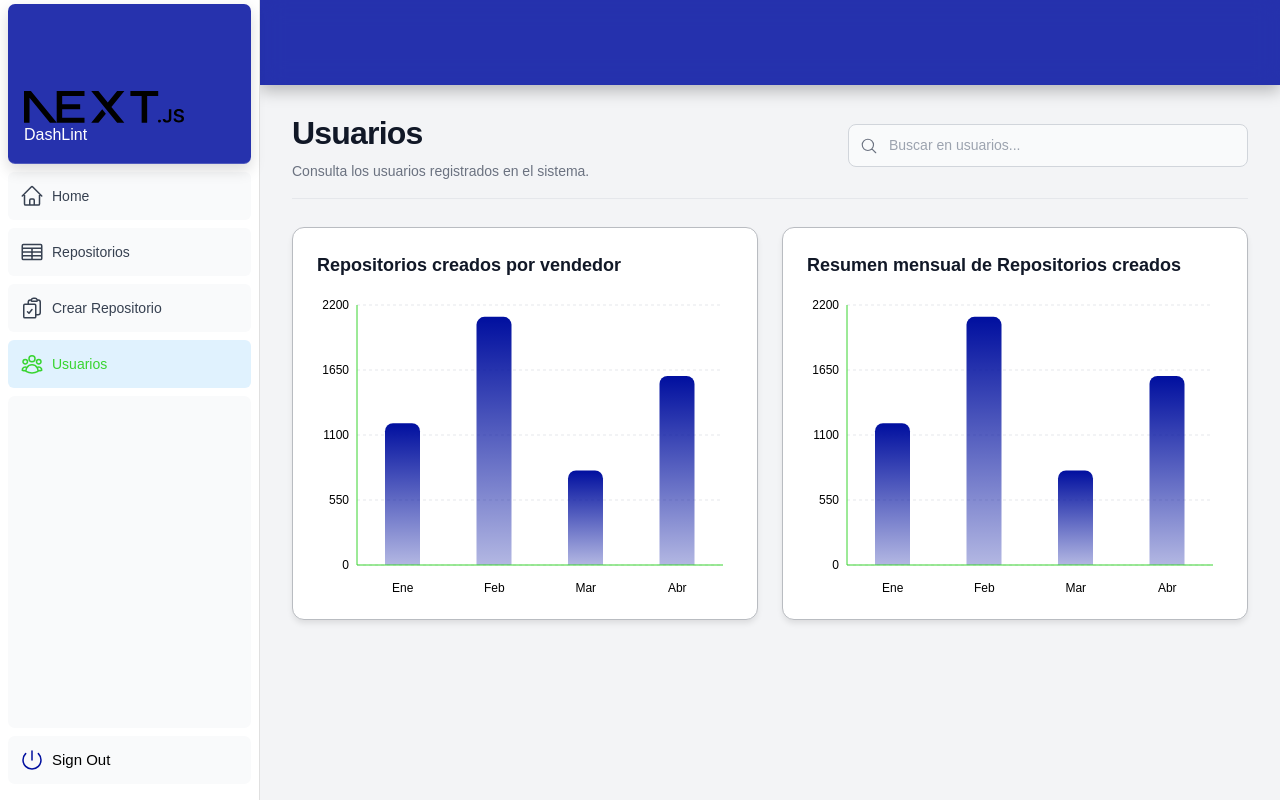
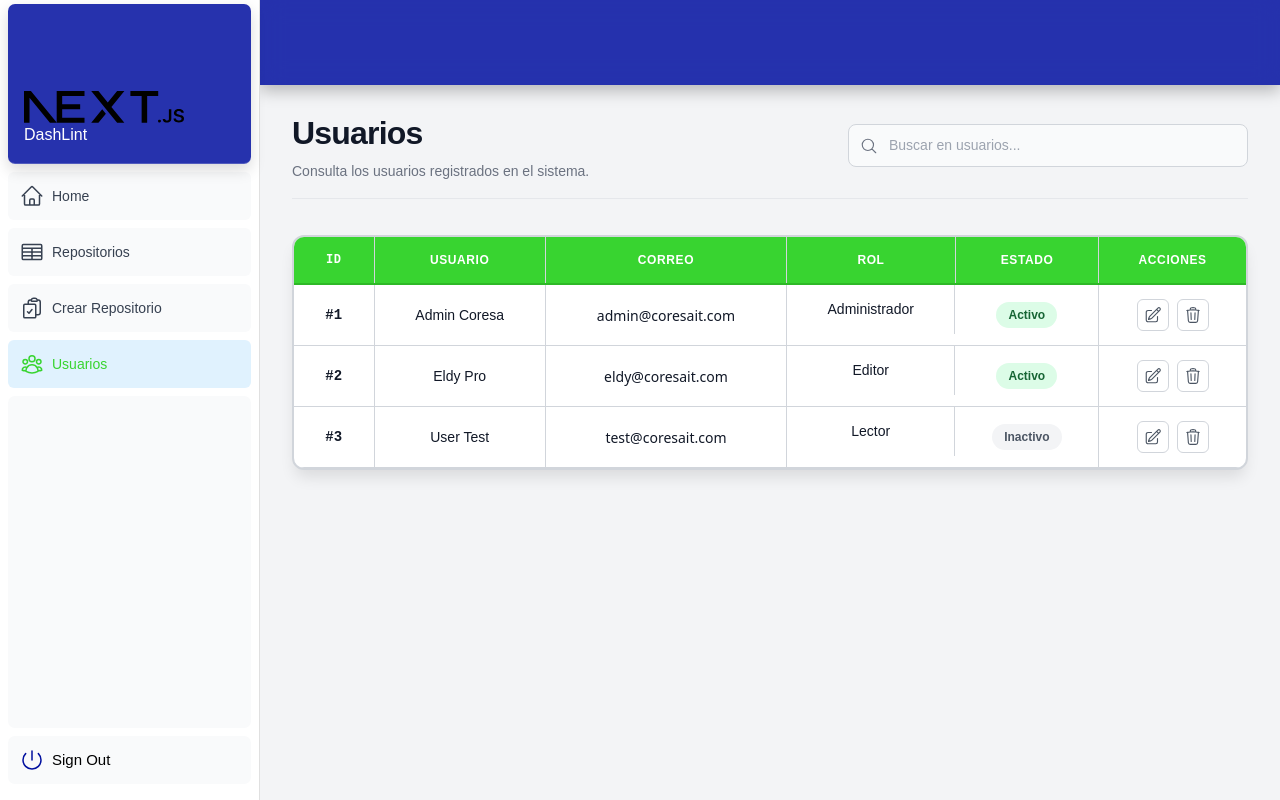
Before and after one commit to Rivero727/DashLint, a Next.js app: page /dashboard/users in a window 1280 px wide. Built offline with nearby package versions, Linux system fonts and the light colour scheme.

Commit message:
Ajustes menores y finalizacion de Usuarios-Falta logica

```diff
--- a/src/app/dashboard/forms/page.tsx
+++ b/src/app/dashboard/forms/page.tsx
@@ -1,5 +1,4 @@
 import RepoForm from "@/components/_repo-form/repo-form";
-import SearchBar from "@/components/_searchbar/searchbar";
 import styles from "@/components/ui/dashboard.module.css";
 
 export default function Page() {
--- a/src/app/dashboard/users/page.tsx
+++ b/src/app/dashboard/users/page.tsx
@@ -1,7 +1,6 @@
 import styles from "@/components/ui/dashboard.module.css";
-import SummaryChart from "@/components/_summary-chart/summary-chart";
-import VendorRepos from "@/components/_vendor-repos/vendor-repos";
 import SearchBar from "@/components/_searchbar/searchbar";
+import UsersTable from "@/components/_userstable/userstable";
 
 export default function Page() {
   return (
@@ -15,14 +14,12 @@ export default function Page() {
               Consulta los usuarios registrados en el sistema.
             </p>
           </div>
-
           <SearchBar placeholder="Buscar en usuarios..." />
         </div>
 
         <div className={styles.spacer}>
-          <div className={styles.gridContainer}>
-            <VendorRepos />
-            <SummaryChart />
+          <div className={styles.fullWidth}>
+            <UsersTable />
           </div>
         </div>
       </main>
--- a/src/app/page.tsx
+++ b/src/app/page.tsx
@@ -6,7 +6,6 @@ import styles from "@/components/ui/home.module.css";
 export default function Home() {
   return (
     <div className="flex min-h-screen flex-col items-center">
-      {/* Header de color */}
       <header className={styles.header}></header>
       {/* Contenido principal */}
       <main className="flex flex-1 flex-col items-center justify-center p-8 gap-6">
--- a/src/components/_repo-table/repotables.tsx
+++ b/src/components/_repo-table/repotables.tsx
@@ -22,8 +22,7 @@ export default function RepoTable() {
       <table className={styles.table}>
         <thead>
           <tr>
-            {/* Aplicamos idHeader para centrar y diferenciar el título del ID */}
-            <th className={styles.idHeader}>ID</th>
+            <th className={styles.idCell}>ID</th>
             <th>Vendedor</th>
             <th>Repositorio</th>
             <th>Fecha de Creación</th>
--- /dev/null
+++ b/src/components/_userstable/userstable.tsx
@@ -0,0 +1,120 @@
+"use client";
+
+import { useState } from 'react';
+import styles from '@/components/ui/users-view.module.css';
+import { PencilSquareIcon, TrashIcon, ExclamationTriangleIcon, UserCircleIcon } from '@heroicons/react/24/outline';
+
+const MOCK_USERS = [
+  { id: 1, name: "Admin Coresa", email: "admin@coresait.com", role: "Administrador", status: "Activo" },
+  { id: 2, name: "Eldy Pro", email: "eldy@coresait.com", role: "Editor", status: "Activo" },
+  { id: 3, name: "User Test", email: "test@coresait.com", role: "Lector", status: "Inactivo" },
+];
+
+export default function UsersTable() {
+  const [showDeleteModal, setShowDeleteModal] = useState(false);
+  const [showRoleModal, setShowRoleModal] = useState(false);
+  const [selectedUser, setSelectedUser] = useState<typeof MOCK_USERS[0] | null>(null);
+
+  const openDelete = (user: typeof MOCK_USERS[0]) => {
+    setSelectedUser(user);
+    setShowDeleteModal(true);
+  };
+
+  const openRole = (user: typeof MOCK_USERS[0]) => {
+    setSelectedUser(user);
+    setShowRoleModal(true);
+  };
+
+  return (
+    <>
+      <div className={styles.tableWrapper}>
+        <table className={styles.table}>
+          <thead>
+            <tr>
+              <th className={styles.idCell}>ID</th>
+              <th>Usuario</th>
+              <th>Correo</th>
+              <th>Rol</th>
+              <th>Estado</th>
+              <th>Acciones</th>
+            </tr>
+          </thead>
+          <tbody>
+            {MOCK_USERS.map((user) => (
+              <tr key={user.id}>
+                <td className={styles.idCell}>#{user.id}</td>
+                <td><span className={styles.userName}>{user.name}</span></td>
+                <td className={styles.emailCell}>{user.email}</td>
+                <td className={styles.userName}>{user.role}</td>
+                <td>
+                  <span className={`${styles.statusBadge} ${user.status === 'Activo' ? styles.active : styles.inactive}`}>
+                    {user.status}
+                  </span>
+                </td>
+                <td>
+                  <div className={styles.actionsCell}>
+                    <button
+                      className={styles.actionBtn}
+                      title="Cambiar Rol"
+                      onClick={() => openRole(user)}
+                    >
+                      <PencilSquareIcon style={{ width: 18 }} />
+                    </button>
+                    <button
+                      className={`${styles.actionBtn} ${styles.deleteBtn}`}
+                      title="Eliminar"
+                      onClick={() => openDelete(user)}
+                    >
+                      <TrashIcon style={{ width: 18 }} />
+                    </button>
+                  </div>
+                </td>
+              </tr>
+            ))}
+          </tbody>
+        </table>
+      </div>
+
+      {/* MODAL CAMBIAR ROL */}
+      {showRoleModal && selectedUser && (
+        <div className={styles.modalOverlay}>
+          <div className={styles.modal}>
+            <UserCircleIcon className={styles.modalIconRole} />
+            <h3 className={styles.modalTitle}>Cambiar Rol de Usuario</h3>
+            <p className={styles.modalText}>
+              Selecciona el nuevo nivel de acceso para <strong>{selectedUser.name}</strong>.
+            </p>
+
+            <select className={styles.roleSelect} defaultValue={selectedUser.role}>
+              <option value="Administrador">Administrador</option>
+              <option value="Editor">Editor</option>
+              <option value="Lector">Lector</option>
+            </select>
+
+            <div className={styles.modalActions}>
+              <button className={styles.btnCancel} onClick={() => setShowRoleModal(false)}>Cancelar</button>
+              <button className={styles.btnConfirmRole} onClick={() => setShowRoleModal(false)}>Guardar Cambio</button>
+            </div>
+          </div>
+        </div>
+      )}
+
+      {/* MODAL ELIMINAR */}
+      {showDeleteModal && selectedUser && (
+        <div className={styles.modalOverlay}>
+          <div className={styles.modal}>
+            <ExclamationTriangleIcon className={styles.modalIcon} />
+            <h3 className={styles.modalTitle}>¿Eliminar usuario?</h3>
+            <p className={styles.modalText}>
+              Estás a punto de eliminar a <strong>{selectedUser.name}</strong>. Esta acción no se puede deshacer.
+            </p>
+            <div className={styles.modalActions}>
+              <button className={styles.btnCancel} onClick={() => setShowDeleteModal(false)}>Cancelar</button>
+              <button className={styles.btnConfirm} onClick={() => setShowDeleteModal(false)}>Eliminar</button>
+            </div>
+          </div>
+        </div>
+      )}
+    </>
+  );
+}
--- a/src/components/ui/repo-form.module.css
+++ b/src/components/ui/repo-form.module.css
@@ -57,6 +57,7 @@
   font-size: 14px;
   transition: all 0.2s ease;
   outline: none;
+  color: #111827;
 }
 
 .input:focus, .textarea:focus {
--- a/src/components/ui/repo-table.module.css
+++ b/src/components/ui/repo-table.module.css
@@ -27,6 +27,7 @@
   padding: 14px 16px;
   border-right: 1px solid #d1d5db;
   font-size: 14px;
+  color: #111827;
 }
 
 .table th:last-child,
@@ -47,7 +48,6 @@
   width: 80px;
   font-family: monospace;
   font-weight: 700;
-  color: #111827;
 }
 
 .table tbody tr {
@@ -60,13 +60,10 @@
 }
 
 .vendorCell {
-  font-weight: 500;
   color: #111827;
 }
 
 .nameCell {
-  color: #111827;
-  font-weight: 700;
   cursor: pointer;
   padding: 4px 8px;
   border-radius: 4px;
@@ -74,7 +71,6 @@
 }
 
 .nameCell:hover {
-  background-color: #e0f2fe;
   color: #38d430;
 }
 
--- a/src/components/ui/searchbar.module.css
+++ b/src/components/ui/searchbar.module.css
@@ -14,7 +14,7 @@
   outline: none;
   transition: all 0.2s ease;
   background-color: #f9fafb;
-  color: #1f2937;
+  color: #111827;
 }
 
 .input::placeholder {
--- /dev/null
+++ b/src/components/ui/users-view.module.css
@@ -0,0 +1,201 @@
+.tableWrapper {
+  width: 100%;
+  background-color: #ffffff;
+  border-radius: 12px;
+  border: 2px solid #d1d5db;
+  box-shadow: 0 10px 15px -3px rgba(0, 0, 0, 0.1);
+  overflow: hidden;
+  margin-top: 8px;
+}
+
+.table {
+  width: 100%;
+  border-collapse: collapse;
+  text-align: center;
+}
+
+.table thead {
+  background-color: #38d430;
+  border-bottom: 2px solid #2eb827;
+}
+
+.table th,
+.table td {
+  padding: 14px 16px;
+  border-right: 1.5px solid #d1d5db;
+  font-size: 14px;
+  color: #111827
+}
+
+.table th:last-child,
+.table td:last-child {
+  border-right: none;
+}
+
+.table th {
+  font-weight: 700;
+  color: #ffffff;
+  text-transform: uppercase;
+  font-size: 12px;
+  letter-spacing: 0.05em;
+}
+
+.table tbody tr {
+  border-bottom: 1.5px solid #d1d5db;
+  transition: background-color 0.2s ease;
+}
+
+.table tbody tr:hover {
+  background-color: #f0fdf4;
+}
+
+/* --- CLASES ESPECÍFICAS DE USUARIOS --- */
+
+.idCell {
+  width: 80px;
+  font-family: monospace;
+  font-weight: 700;
+}
+
+.emailCell {
+  color: #6b7280;
+  font-family: ui-sans-serif, system-ui;
+}
+
+.userName {
+  display: block;
+}
+
+.userEmail {
+  display: block;
+  font-size: 12px;
+  color: #6b7280;
+
+}
+
+.statusBadge {
+  padding: 4px 12px;
+  border-radius: 99px;
+  font-size: 12px;
+  font-weight: 700;
+  display: inline-block;
+}
+
+.active { background-color: #dcfce7; color: #166534; }
+.inactive { background-color: #f3f4f6; color: #4b5563; }
+
+.actionsCell {
+  display: flex;
+  justify-content: center;
+  gap: 8px;
+  border-right: none !important;
+}
+
+.actionBtn {
+  padding: 6px;
+  border-radius: 6px;
+  border: 1.5px solid #d1d5db;
+  background: white;
+  cursor: pointer;
+  color: #4b5563;
+  transition: all 0.2s;
+  display: flex;
+  align-items: center;
+}
+
+.actionBtn:hover {
+  border-color: #38d430;
+  color: #38d430;
+  background: #f0fdf4;
+}
+
+.deleteBtn:hover {
+  border-color: #ef4444;
+  color: #ef4444;
+  background: #fee2e2;
+}
+
+/* --- ESTILOS DEL MODAL --- */
+.modalOverlay {
+  position: fixed;
+  inset: 0;
+  background: rgba(0, 0, 0, 0.4);
+  backdrop-filter: blur(4px);
+  display: flex;
+  align-items: center;
+  justify-content: center;
+  z-index: 100;
+}
+
+.modal {
+  background: white;
+  padding: 24px;
+  border-radius: 12px;
+  border: 2px solid #d1d5db;
+  max-width: 400px;
+  width: 90%;
+  text-align: center;
+}
+
+.modalIcon {
+  color: #ef4444;
+  width: 48px;
+  margin: 0 auto 16px;
+}
+
+.modalTitle { font-size: 18px; font-weight: 700; color: #111827; margin-bottom: 8px; }
+.modalText { font-size: 14px; color: #6b7280; margin-bottom: 24px; }
+
+.modalActions { display: flex; gap: 12px; }
+
+.btnCancel, .btnConfirm {
+  flex: 1;
+  padding: 10px;
+  border-radius: 8px;
+  font-weight: 700;
+  cursor: pointer;
+  border: none;
+}
+
+.btnCancel { background: #f3f4f6; color: #374151; }
+.btnConfirm { background: #ef4444; color: white; }
+
+.roleSelect {
+  width: 100%;
+  padding: 10px;
+  border-radius: 8px;
+  border: 1.5px solid #d1d5db;
+  background-color: #f9fafb;
+  color: #111827;
+  font-weight: 500;
+  margin-bottom: 24px;
+  outline: none;
+  cursor: pointer;
+}
+
+.roleSelect:focus {
+  border-color: #38d430;
+  box-shadow: 0 0 0 3px rgba(56, 212, 48, 0.1);
+}
+
+/* Icono y botón específico para el modal de roles */
+.modalIconRole {
+  color: #38d430;
+  width: 48px;
+  margin: 0 auto 16px;
+}
+
+.btnConfirmRole {
+  flex: 1;
+  padding: 10px;
+  border-radius: 8px;
+  font-weight: 700;
+  cursor: pointer;
+  border: none;
+  background-color: #38d430;
+  color: white;
+}
+
+.btnConfirmRole:hover {
+  background-color: #2eb827;
+}
--- a/src/components/ui/users.module.css
+++ /dev/null
@@ -1,39 +0,0 @@
-.header {
-  width: 100%;
-  height: 163.837px;
-  padding: 16px 32px;
-  display: flex;
-  background-color: rgba(0, 15, 159, 0.85);
-  backdrop-filter: blur(12px);
-  -webkit-backdrop-filter: blur(12px);
-  position: fixed;
-  top: 0;
-  z-index: 100;
-  box-shadow: 0 6px 15px rgba(0, 0, 0, 0.25);
-  width: calc(100% - 260px);
-  left: 260px;
-}
-
-.main {
-  flex: 1;
-  display: flex;
-  flex-direction: column;
-  align-items: center;
-  justify-content: center;
-  padding: 32px;
-  gap: 24px;
-  margin-top: 163.837px;
-  width: 100%;
-}
-
-.container {
-  display: flex;
-  min-height: 100vh;
-  flex-direction: column;
-  align-items: center;
-}
-
-.text {
-  font-size: 20px;
-  color: #000000;
-}
```
